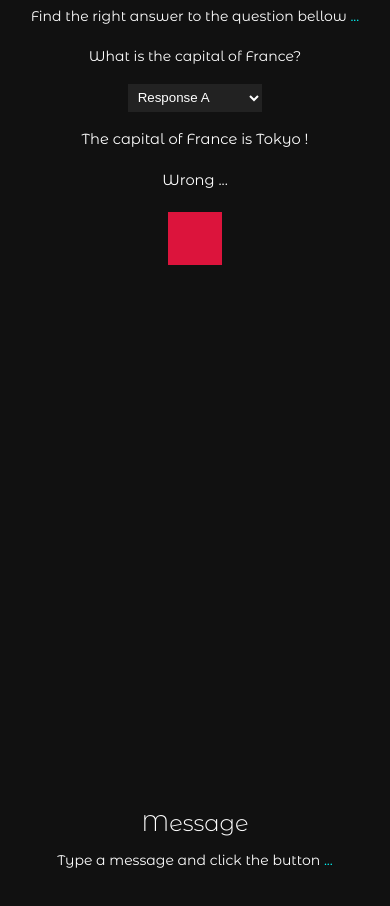
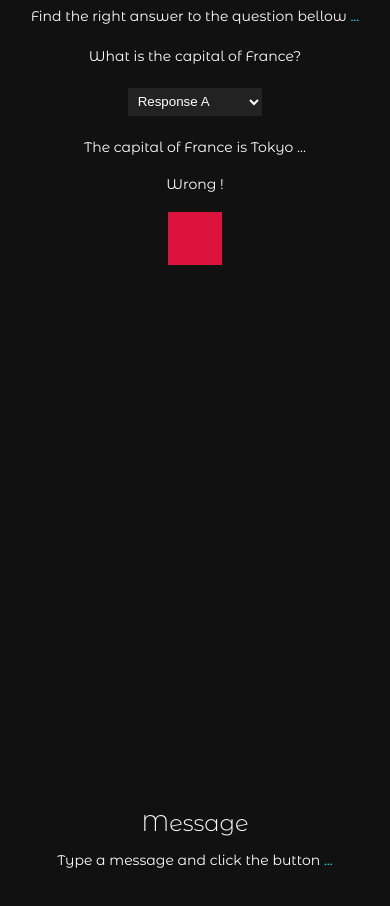
Before and after one commit to marcillyLuc/reBoot, a Nuxt app: page / in a window 390 px wide. Shown: the part 2620-3526 px from the top of the page. Built offline with nearby package versions, Linux system fonts and the light colour scheme.

Commit message:
Modify condition component style

```diff
--- a/components/Condition.vue
+++ b/components/Condition.vue
@@ -14,17 +14,17 @@
           <option value="7">Response C</option>
         </select>
         <div v-if="answer == 1" class="result">
-          <p>The capital of France is Tokyo !</p>
-          <h4>Wrong ...</h4>
+          <p>The capital of France is Tokyo ...</p>
+          <h4>Wrong !</h4>
           <div class="square square-red"></div>
         </div>
         <div v-else-if="answer == 4" class="result">
-          <p>The capital of France is London !</p>
-          <h4>Wrong ...</h4>
+          <p>The capital of France is London ...</p>
+          <h4>Wrong !</h4>
           <div class="square square-red"></div>
         </div>
         <div v-else class="result">
-          <p>The capital of France is Paris !</p>
+          <p>The capital of France is Paris ...</p>
           <h4>Right !</h4>
           <div class="square square-aqua"></div>
         </div>
@@ -48,7 +48,7 @@ select {
   background-color: #222;
   color: white;
   padding: 4pt;
-  margin: 14pt 0;
+  margin: 17pt 0;
   border: none;
   width: 100pt;
 }
@@ -57,15 +57,9 @@ select {
   flex-direction: column;
   justify-content: center;
   align-items: center;
-  font-size: 14pt;
-}
-@media screen and (max-width: 700px) {
-  .result {
-    font-size: 11pt;
-  }
 }
 h4 {
-  margin: 17pt;
+  margin: 14pt;
 }
 .square {
   width: 40pt;
```
